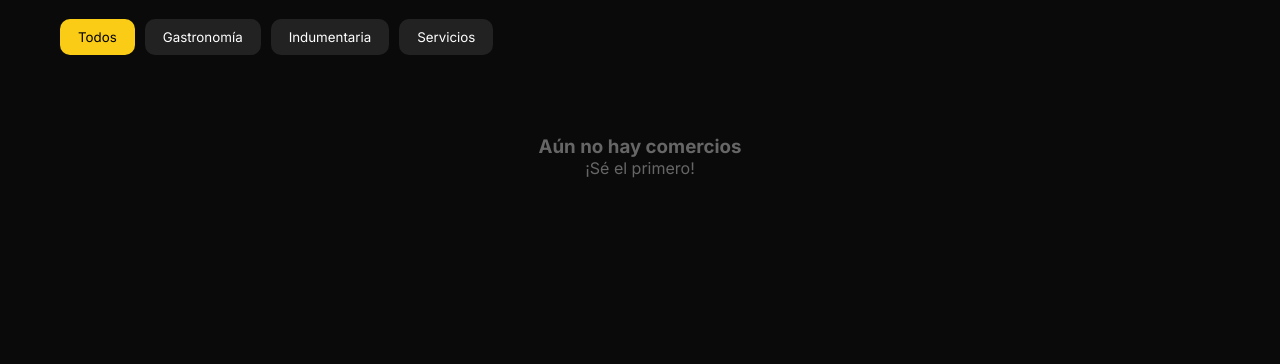
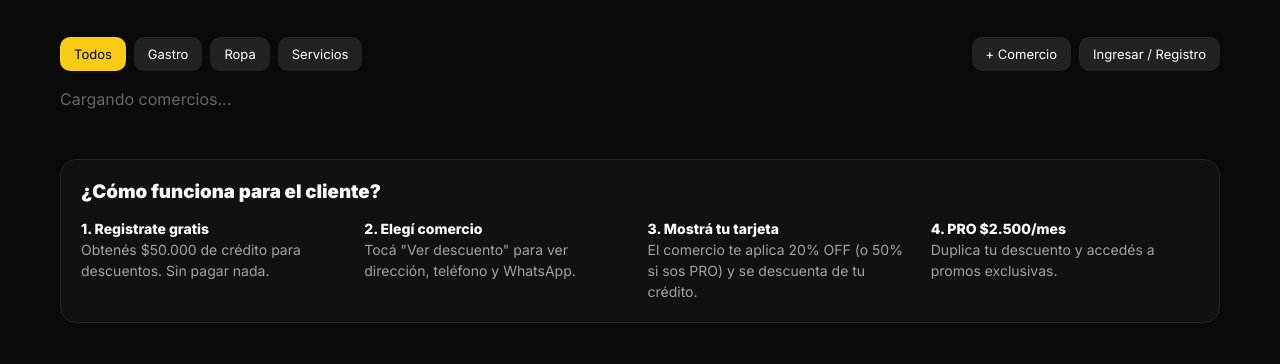
Before and after one commit to AsistMax/MaxShop, a FastAPI app: page / in a window 1280 px wide. Shown: the part 436-800 px from the top of the page. Run offline with FastAPI, Linux system fonts and the light colour scheme; data that the repository does not hold is empty.

Commit message:
Update index.html

```diff
--- a/templates/index.html
+++ b/templates/index.html
@@ -3,147 +3,94 @@
 <head>
 <meta charset="UTF-8"><meta name="viewport" content="width=device-width, initial-scale=1.0">
 <title>MaxShop Enterprise</title>
-<link href="https://fonts.googleapis.com/css2?family=Inter:wght@400;700;900&display=swap" rel="stylesheet">
+<link href="https://fonts.googleapis.com/css2?family=Inter:wght@400;600;800;900&display=swap" rel="stylesheet">
 <style>
 *{margin:0;padding:0;box-sizing:border-box;font-family:Inter,sans-serif}
 body{background:#0a0a0a;color:#fff}
-.header{background:rgba(0,0,0,0.92);backdrop-filter:blur(10px);padding:12px 20px;border-bottom:1px solid #222;display:flex;align-items:center;gap:14px;position:sticky;top:0;z-index:100}
-.logo-img{width:50px;height:50px;border-radius:12px;object-fit:cover;background:#fff;border:2px solid #facc15}
-.banner-wrap{position:relative;height:340px;overflow:hidden;background:#111}
+.header{position:sticky;top:0;z-index:100;background:rgba(0,0,0,.92);backdrop-filter:blur(12px);border-bottom:1px solid #222;padding:12px 18px;display:flex;align-items:center;gap:12px}
+.logo-img{width:50px;height:50px;border-radius:12px;background:#fff;object-fit:cover;border:2px solid #facc15}
+.banner-wrap{position:relative;height:360px;background:#111;overflow:hidden}
 .banner{width:100%;height:100%;object-fit:cover}
-.banner-overlay{position:absolute;inset:0;background:linear-gradient(0deg,#0a0a0a 10%,rgba(0,0,0,0.1) 70%);display:flex;align-items:end;padding:30px}
+.banner-overlay{position:absolute;inset:0;background:linear-gradient(0deg,#0a0a0a 15%,transparent 70%);display:flex;align-items:end;padding:28px}
 .container{max-width:1200px;margin:auto;padding:20px}
-.grid{display:grid;grid-template-columns:repeat(auto-fill,minmax(310px,1fr));gap:20px;margin-top:20px}
+.grid{display:grid;grid-template-columns:repeat(auto-fill,minmax(310px,1fr));gap:20px}
 .card{background:#18181b;border:1px solid #27272a;border-radius:18px;overflow:hidden;cursor:pointer;transition:.25s}
-.card:hover{transform:translateY(-5px);border-color:#facc15;box-shadow:0 10px 30px rgba(250,204,21,.15)}
+.card:hover{transform:translateY(-5px);border-color:#facc15}
 .card-banner{width:100%;height:170px;object-fit:cover;background:#222}
-.card-body{padding:16px}
-.badge{background:#facc15;color:#000;padding:5px 12px;border-radius:20px;font-weight:900;font-size:12px}
-.btn{width:100%;background:#facc15;color:#000;border:none;padding:12px;border-radius:12px;font-weight:800;cursor:pointer;margin-top:12px}
-.input{width:100%;background:#18181b;border:1px solid #333;color:#fff;padding:12px;border-radius:10px;margin:6px 0}
-.modal{position:fixed;inset:0;background:rgba(0,0,0,.88);display:none;align-items:center;justify-content:center;z-index:999;padding:15px}
+.card-body{padding:14px}
+.badge{background:#facc15;color:#000;padding:5px 10px;border-radius:20px;font-weight:900;font-size:11px}
+.btn{width:100%;background:#facc15;color:#000;border:none;padding:12px;border-radius:12px;font-weight:800;cursor:pointer}
+.btn-dark{background:#222;color:#fff}
+.input{width:100%;background:#111;border:1px solid #333;color:#fff;padding:12px;border-radius:10px;margin:6px 0}
+.modal{position:fixed;inset:0;background:rgba(0,0,0,.9);display:none;align-items:center;justify-content:center;z-index:999;padding:12px}
 .modal.active{display:flex}
-.modal-box{background:#18181b;border:1px solid #333;border-radius:20px;max-width:620px;width:100%;max-height:92vh;overflow:auto}
-.m-banner{width:100%;height:230px;object-fit:cover;background:#222}
-.tab{padding:10px 18px;border-radius:10px;background:#222;border:none;color:#fff;cursor:pointer}
+.modal-box{background:#18181b;border:1px solid #333;border-radius:20px;max-width:650px;width:100%;max-height:95vh;overflow:auto}
+.m-banner{width:100%;height:220px;object-fit:cover;background:#222}
+.tab{padding:9px 14px;border-radius:10px;background:#222;border:none;color:#fff;cursor:pointer;font-size:13px}
 .tab.active{background:#facc15;color:#000}
-.preview{width:100%;height:120px;object-fit:cover;border-radius:10px;margin:6px 0;display:none;background:#222}
+.preview{width:100%;height:110px;object-fit:cover;border-radius:10px;display:none;background:#222;margin:6px 0}
+.credit-box{background:linear-gradient(135deg,#facc15,#f59e0b);color:#000;padding:12px 16px;border-radius:12px;font-weight:800}
 </style>
 </head>
 <body>
 <div class="header">
-<img id="siteLogo" class="logo-img" src="https://drive.google.com/uc?export=view&id=1LnhE76WKVNtDGY7w2s0I_Y2zyzB150Ib">
-<div><b style="font-size:19px">MaxShop</b><br><small style="color:#facc15;font-weight:800">ENTERPRISE</small></div>
-<div style="margin-left:auto;display:flex;gap:8px">
-<button class="tab" onclick="openReg()">+ Comercio</button>
-<button class="tab active">Inicio</button>
-</div>
+<img src="https://drive.google.com/uc?export=view&id=1LnhE76WKVNtDGY7w2s0I_Y2zyzB150Ib" class="logo-img">
+<div style="line-height:1"><b>MaxShop</b><br><small style="color:#facc15;font-weight:800">ENTERPRISE</small></div>
+<div id="userInfo" style="margin-left:auto;display:flex;gap:8px;align-items:center"></div>
 </div>
 
 <div class="banner-wrap">
-<img id="siteBanner" class="banner" src="https://drive.google.com/uc?export=view&id=1M7-vHb8XMAVgecZdlYe9UBo9SH_mDoEI">
-<div class="banner-overlay"><div><h1 style="font-size:44px;font-weight:900;line-height:.9">MaxShop Enterprise</h1><p style="color:#d4d4d8;margin-top:10px;max-width:600px">La red de descuentos más grande de Catamarca. Mostrá tu tarjeta y ahorrá 20% a 50%.</p><div style="margin-top:15px;display:flex;gap:10px"><span class="badge">+150 COMERCIOS</span><span class="badge" style="background:#fff">DESCUENTOS REALES</span></div></div></div>
-</div>
-
-<div class="container">
-<div style="display:flex;gap:10px;margin:20px 0;flex-wrap:wrap">
-<button class="tab active" onclick="filtrar('todos',this)">Todos</button>
-<button class="tab" onclick="filtrar('gastronomia',this)">Gastronomía</button>
-<button class="tab" onclick="filtrar('indumentaria',this)">Indumentaria</button>
-<button class="tab" onclick="filtrar('servicios',this)">Servicios</button>
-</div>
-<div id="grid" class="grid"><p style="color:#666">Cargando comercios...</p></div>
-</div>
-
-<div id="modalDetalle" class="modal" onclick="if(event.target==this) this.classList.remove('active')">
-<div class="modal-box">
-<img id="mBanner" class="m-banner">
-<div style="padding:22px">
-<div style="display:flex;gap:14px;align-items:center"><img id="mLogo" style="width:64px;height:64px;border-radius:14px;object-fit:cover;background:#fff;border:2px solid #facc15"><div><h2 id="mNombre" style="font-weight:900;font-size:22px"></h2><div id="mDescBadge" class="badge" style="margin-top:6px"></div></div></div>
-<p id="mDesc" style="margin:16px 0;color:#a1a1aa;line-height:1.5"></p>
-<div style="background:#000;border:1px solid #27272a;padding:16px;border-radius:14px;display:grid;gap:8px">
-<p>📍 <b id="mDir"></b></p>
-<p>📞 <b id="mTel"></b></p>
-<p>🏷️ <span id="mRubro" style="color:#facc15"></span> • <b id="mPct" style="color:#facc15"></b></p>
-</div>
-<a id="mWsp" target="_blank" class="btn" style="display:block;text-align:center;text-decoration:none;font-size:16px">💬 Contactar por WhatsApp</a>
-<a id="mMap" target="_blank" style="display:block;text-align:center;background:#222;color:#fff;padding:12px;border-radius:12px;margin-top:8px;text-decoration:none">📍 Ver en Maps</a>
-<button onclick="document.getElementById('modalDetalle').classList.remove('active')" style="background:#222;color:#fff;width:100%;padding:12px;border-radius:12px;border:none;margin-top:10px">Cerrar</button>
+<img src="https://drive.google.com/uc?export=view&id=1M7-vHb8XMAVgecZdlYe9UBo9SH_mDoEI" class="banner">
+<div class="banner-overlay">
+<div>
+<h1 style="font-size:42px;font-weight:900;line-height:.9">MaxShop Enterprise</h1>
+<p style="color:#d4d4d8;margin-top:8px;max-width:620px">Ahorrá hasta 50% en Catamarca. Tarjeta digital con $50.000 de crédito de descuento para usar en comercios adheridos.</p>
+<div style="margin-top:14px;display:flex;gap:8px;flex-wrap:wrap"><span class="badge">20% STANDARD</span><span class="badge" style="background:#fff">50% PRO</span><span class="badge" style="background:#000;color:#facc15;border:1px solid #facc15">$50K CRÉDITO</span></div>
 </div>
 </div>
 </div>
 
-<div id="modalReg" class="modal" onclick="if(event.target==this) this.classList.remove('active')">
-<div class="modal-box" style="padding:22px">
-<h2 style="font-weight:900;margin-bottom:10px">Registrar mi comercio</h2>
-<input id="f_nombre" class="input" placeholder="Nombre Fantasía *">
-<input id="f_rubro" class="input" placeholder="Rubro: gastronomia, indumentaria, servicios...">
-<input id="f_dir" class="input" placeholder="Dirección exacta *">
-<input id="f_tel" class="input" placeholder="WhatsApp (ej: 3834123456) *">
-<input id="f_pct" class="input" type="number" placeholder="% Descuento (ej: 25) *">
-<textarea id="f_desc" class="input" placeholder="Describí la promo"></textarea>
-<label style="font-size:12px;color:#888">Logo (desde tu galería)</label>
-<input id="f_logo" type="file" class="input" accept="image/*" onchange="previewImg(this,'prevLogo')">
-<img id="prevLogo" class="preview">
-<label style="font-size:12px;color:#888">Banner / Foto del local (desde tu galería)</label>
-<input id="f_banner" type="file" class="input" accept="image/*" onchange="previewImg(this,'prevBanner')">
-<img id="prevBanner" class="preview">
-<button id="btnGuardar" class="btn" onclick="guardarComercio()">Publicar Comercio</button>
-<button onclick="document.getElementById('modalReg').classList.remove('active')" style="background:#222;color:#fff;width:100%;padding:10px;border-radius:10px;border:none;margin-top:10px">Cancelar</button>
+<div class="container">
+<div style="display:flex;gap:8px;flex-wrap:wrap;margin:18px 0;justify-content:space-between;align-items:center">
+<div style="display:flex;gap:8px"><button class="tab active" onclick="filtrar('todos',this)">Todos</button><button class="tab" onclick="filtrar('gastronomia',this)">Gastro</button><button class="tab" onclick="filtrar('indumentaria',this)">Ropa</button><button class="tab" onclick="filtrar('servicios',this)">Servicios</button></div>
+<div style="display:flex;gap:8px"><button class="tab" onclick="openRegCom()">+ Comercio</button><button class="tab" id="btnAuth" onclick="openAuth()">Ingresar / Registro</button></div>
+</div>
+
+<div id="grid" class="grid"><p style="color:#666">Cargando comercios...</p></div>
+
+<div style="margin-top:50px;background:#111;border:1px solid #222;border-radius:16px;padding:20px">
+<h3 style="font-weight:900">¿Cómo funciona para el cliente?</h3>
+<div style="display:grid;grid-template-columns:repeat(auto-fit,minmax(200px,1fr));gap:15px;margin-top:15px;color:#a1a1aa;font-size:14px;line-height:1.5">
+<div><b style="color:#fff">1. Registrate gratis</b><br>Obtenés $50.000 de crédito para descuentos. Sin pagar nada.</div>
+<div><b style="color:#fff">2. Elegí comercio</b><br>Tocá "Ver descuento" para ver dirección, teléfono y WhatsApp.</div>
+<div><b style="color:#fff">3. Mostrá tu tarjeta</b><br>El comercio te aplica 20% OFF (o 50% si sos PRO) y se descuenta de tu crédito.</div>
+<div><b style="color:#fff">4. PRO $2.500/mes</b><br>Duplica tu descuento y accedés a promos exclusivas.</div>
+</div>
 </div>
 </div>
 
-<script>
-const LOGO_URL="https://drive.google.com/uc?export=view&id=1LnhE76WKVNtDGY7w2s0I_Y2zyzB150Ib";
-const BANNER_URL="https://drive.google.com/uc?export=view&id=1M7-vHb8XMAVgecZdlYe9UBo9SH_mDoEI";
-function previewImg(input,id){const p=document.getElementById(id); if(input.files&&input.files[0]){p.style.display='block'; p.src=URL.createObjectURL(input.files[0])}}
-let comercios=[]
-async function cargar(){const r=await fetch('/api/comercios'); const j=await r.json(); comercios=j.data||[]; render(comercios)}
-function render(lista){
-if(!lista.length){document.getElementById('grid').innerHTML='<div style="grid-column:1/-1;text-align:center;padding:60px;color:#666"><h3>Aún no hay comercios</h3><p>¡Sé el primero!</p></div>'; return}
-document.getElementById('grid').innerHTML=lista.map(c=>{
-const b=c.banner_url||c.imagen_url||BANNER_URL; const l=c.logo_url||LOGO_URL;
-return `<div class="card" onclick='abrirDetalle(${JSON.stringify(c).replace(/'/g,"&#39;")})'>
-<img class="card-banner" src="${b}" onerror="this.src='${BANNER_URL}'">
-<div class="card-body">
-<div style="display:flex;gap:10px;align-items:center"><img src="${l}" style="width:42px;height:42px;border-radius:10px;object-fit:cover;background:#fff" onerror="this.src='${LOGO_URL}'"><b>${c.nombre_fantasias||c.nombre||'Comercio'}</b></div>
-<p style="color:#888;font-size:13px;margin:10px 0;height:36px;overflow:hidden">${(c.descripcion||'Promo exclusiva MaxShop').slice(0,90)}</p>
-<div style="display:flex;justify-content:space-between;align-items:center"><span class="badge">${c.porcentaje_descuento||20}% OFF</span><small style="color:#666">${c.rubro||''}</small></div>
-<button class="btn">Ver descuento →</button>
-</div></div>`
-}).join('')
-}
-function abrirDetalle(c){if(typeof c==='string') try{c=JSON.parse(c)}catch(e){return}
-document.getElementById('mBanner').src=c.banner_url||c.imagen_url||BANNER_URL;
-document.getElementById('mLogo').src=c.logo_url||LOGO_URL;
-document.getElementById('mNombre').innerText=c.nombre_fantasias||c.nombre;
-document.getElementById('mDescBadge').innerText=(c.porcentaje_descuento||20)+'% DESCUENTO MAXSHOP';
-document.getElementById('mDesc').innerText=c.descripcion||'Presentá tu credencial MaxShop y obtené tu descuento.';
-document.getElementById('mDir').innerText=c.direccion||'Consultar';
-document.getElementById('mTel').innerText=c.telefono||c.whatsapp||'-';
-document.getElementById('mRubro').innerText=c.rubro||'Comercio adherido';
-document.getElementById('mPct').innerText=(c.porcentaje_descuento||20)+'% OFF';
-const tel=(c.whatsapp||c.telefono||'').replace(/[^0-9]/g,'');
-document.getElementById('mWsp').href=tel?`https://wa.me/${tel}?text=Hola! Vi su promo en MaxShop`:'#';
-document.getElementById('mMap').href=c.direccion?`https://www.google.com/maps/search/?api=1&query=${encodeURIComponent(c.direccion)}`:'#';
-document.getElementById('modalDetalle').classList.add('active');
-}
-function filtrar(cat,el){if(el){document.querySelectorAll('.container.tab').forEach(t=>t.classList.remove('active')); el.classList.add('active')} if(cat==='todos') render(comercios); else render(comercios.filter(c=>(c.rubro||'').toLowerCase().includes(cat.toLowerCase())))}
-function openReg(){document.getElementById('modalReg').classList.add('active')}
-async function subir(file){if(!file) return null; const fd=new FormData(); fd.append('file',file); const r=await fetch('/api/upload',{method:'POST',body:fd}); const j=await r.json(); if(!j.success) throw new Error(j.error); return j.url}
-async function guardarComercio(){
-const b=document.getElementById('btnGuardar'); b.innerText='Subiendo imágenes desde tu celular...'; b.disabled=true
-try{
-let logoUrl=null, bannerUrl=null
-if(document.getElementById('f_logo').files[0]) logoUrl=await subir(document.getElementById('f_logo').files[0])
-if(document.getElementById('f_banner').files[0]) bannerUrl=await subir(document.getElementById('f_banner').files[0])
-const data={nombre_fantasias:document.getElementById('f_nombre').value,rubro:document.getElementById('f_rubro').value.toLowerCase(),direccion:document.getElementById('f_dir').value,telefono:document.getElementById('f_tel').value,whatsapp:document.getElementById('f_tel').value,porcentaje_descuento:parseInt(document.getElementById('f_pct').value)||20,descripcion:document.getElementById('f_desc').value,logo_url:logoUrl,banner_url:bannerUrl,imagen_url:bannerUrl}
-if(!data.nombre_fantasias||!data.direccion||!data.telefono) throw new Error('Completá nombre, dirección y WhatsApp')
-const r=await fetch('/api/registrar-comercio',{method:'POST',headers:{'Content-Type':'application/json'},body:JSON.stringify(data)}); const j=await r.json()
-if(j.success){alert('¡Comercio publicado con imagen de tu celular!'); document.getElementById('modalReg').classList.remove('active'); cargar()} else throw new Error(JSON.stringify(j))
-}catch(e){alert('Error: '+e.message)} b.innerText='Publicar Comercio'; b.disabled=false
-}
-cargar()
-</script>
-</body>
-  </html>
+<!-- DETALLE COMERCIO + CONSUMIR -->
+<div id="modalDetalle" class="modal" onclick="if(event.target==this) this.classList.remove('active')">
+<div class="modal-box">
+<img id="mBanner" class="m-banner">
+<div style="padding:20px">
+<div style="display:flex;gap:12px;align-items:center"><img id="mLogo" style="width:60px;height:60px;border-radius:12px;background:#fff;object-fit:cover;border:2px solid #facc15"><div><h2 id="mNombre" style="font-weight:900"></h2><div id="mBadge" class="badge" style="margin-top:4px"></div></div></div>
+<p id="mDesc" style="margin:14px 0;color:#a1a1aa"></p>
+<div style="background:#000;border:1px solid #27272a;border-radius:12px;padding:14px;display:grid;gap:6px;font-size:14px">
+<p>📍 <b id="mDir"></b></p><p>📞 <b id="mTel"></b></p><p>🏷️ <span id="mRubro" style="color:#facc15"></span> • <b id="mPct" style="color:#facc15"></b></p>
+</div>
+<div id="consumoBox" style="margin-top:14px;background:#111;border:1px dashed #facc15;border-radius:12px;padding:14px;display:none">
+<h4 style="font-size:14px">Aplicar mi descuento en este comercio</h4>
+<input id="montoCompra" type="number" class="input" placeholder="Monto de la compra (ej: 10000)">
+<button class="btn" onclick="consumirCredito()">Aplicar Descuento y Descontar de mi Crédito</button>
+<p id="consumoRes" style="margin-top:8px;font-size:13px;color:#facc15"></p>
+</div>
+<a id="mWsp" target="_blank" class="btn btn-dark" style="display:block;text-align:center;text-decoration:none;margin-top:10px">💬 WhatsApp</a>
+<a id="mMap" target="_blank" class="btn btn-dark" style="display:block;text-align:center;text-decoration:none;margin-top:6px">📍 Google Maps</a>
+<button onclick="document.getElementById('modalDetalle').classList.remove('active')" class="btn btn-dark" style="margin-top:10px">Cerrar</button>
+</div>
+</div>
+</div>
+
+<!-- AUTH CLIENTE -->
+<div id="modalAuth" class="modal" onclick="if(event.target==this) this.classList.remove('active
```
